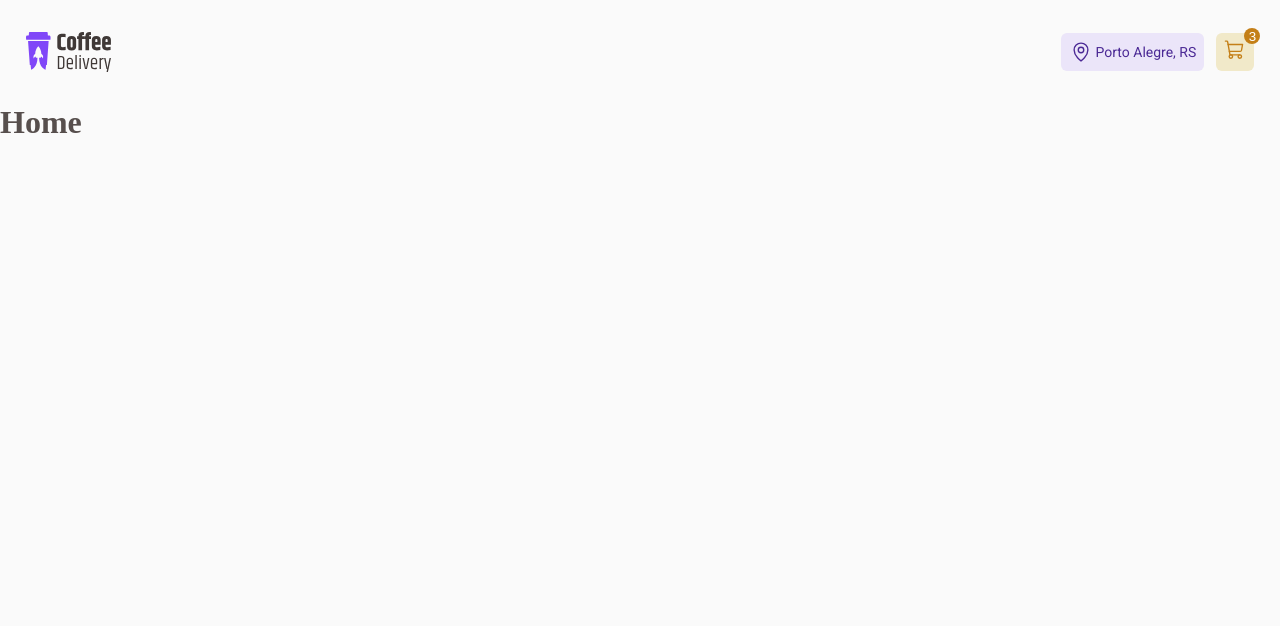
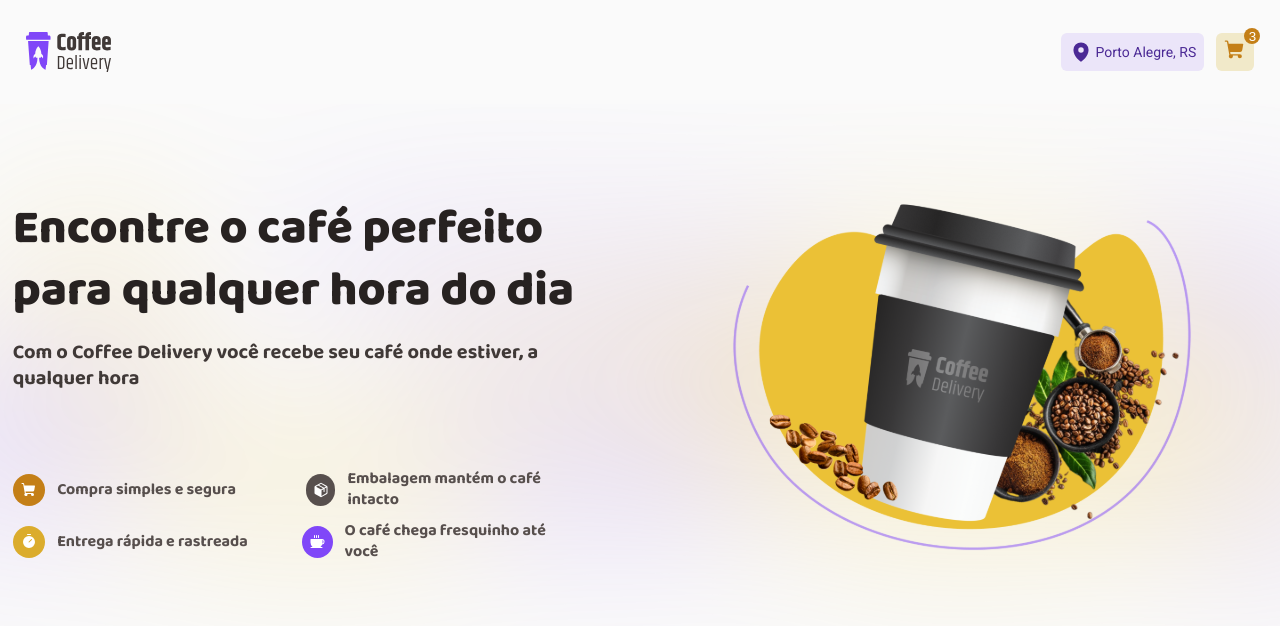
Before and after one commit to GabrielRSiqueira18/project-front_end-course-rocketseat-challange-coffee_delivery, a React (Vite) app: page / in a window 1280 px wide. Shown: the top 626 px of the page. Built offline with nearby package versions, Linux system fonts and the light colour scheme.

Commit message:
Fineshed header

```diff
--- a/src/components/Header/index.tsx
+++ b/src/components/Header/index.tsx
@@ -9,10 +9,10 @@
 
       <div>
         <ButtonLocation>
-          <MapPin size={22}/> Porto Alegre, RS
+          <MapPin size={22} weight="fill"/> Porto Alegre, RS
         </ButtonLocation>
         <ButtonBuy>
-          <ShoppingCart size={22}/>
+          <ShoppingCart size={22} weight="fill"/>
           <span>3</span>
         </ButtonBuy>
       </div>
--- /dev/null
+++ b/src/pages/Home/components/HomeHeaderContainer/index.tsx
@@ -0,0 +1,44 @@
+import { ShoppingCart, Package, Timer, Coffee } from "phosphor-react";
+import { HomeHeaderContainerComponent, ImageHeaderWrapper, TitleContainer, VantageDeliverySingle, VantageDeliverySpanCircle, VantageDeliveryWrapper } from "./styles";
+import headerImage from "../../../../assets/img-header.svg"
+
+export function HomeHeaderContainer() {
+  return (
+    <>
+      <HomeHeaderContainerComponent>
+        <TitleContainer>
+          <section>
+            <h1>Encontre o café perfeito para qualquer hora do dia</h1>
+            <p>Com o Coffee Delivery você recebe seu café onde estiver, a qualquer hora</p>
+          </section>
+          <VantageDeliveryWrapper>
+
+            <VantageDeliverySingle>
+              <VantageDeliverySpanCircle variant="yellowDark"> <p><ShoppingCart size={16} weight="fill"/></p> </VantageDeliverySpanCircle>
+              Compra simples e segura
+            </VantageDeliverySingle>
+
+            <VantageDeliverySingle style={{ position: "relative", left: '4px' }}>
+               <VantageDeliverySpanCircle variant="baseText"> <p><Package size={16} weight="fill"/></p> </VantageDeliverySpanCircle>
+                Embalagem mantém o café intacto
+              </VantageDeliverySingle>
+
+            <VantageDeliverySingle style={{ position: "relative", left: '6px' }}>
+               <VantageDeliverySpanCircle variant="yellow"> <p><Timer size={16} weight="fill"/></p> </VantageDeliverySpanCircle>
+                Entrega rápida e rastreada
+              </VantageDeliverySingle>
+
+            <VantageDeliverySingle>
+               <VantageDeliverySpanCircle variant="purple"> <p><Coffee size={16} weight="fill" /></p> </VantageDeliverySpanCircle>
+                O café chega fresquinho até você
+              </VantageDeliverySingle>
+          </VantageDeliveryWrapper>
+        </TitleContainer>
+
+        <ImageHeaderWrapper>
+          <img src={ headerImage } alt="" />
+        </ImageHeaderWrapper>
+      </HomeHeaderContainerComponent>
+    </>
+  )
+}
--- /dev/null
+++ b/src/pages/Home/components/HomeHeaderContainer/styles.ts
@@ -0,0 +1,137 @@
+import styled from "styled-components"
+
+export const HomeHeaderContainerComponent = styled.div`
+  font-family: 'Baloo 2', cursive;
+
+  width: 100%;
+  max-width: 1440px;
+  display: flex;
+  margin: 0 auto;
+  padding: 5.875rem 1%;
+  gap: 3.5rem;
+
+  @media screen and (max-width: 1280px) {
+    flex-wrap: wrap;
+
+  }
+`
+
+export const TitleContainer = styled.div`
+  max-width: 36.75rem;
+  width: calc(50% - 3.5rem);
+  display: flex;
+  flex-direction: column;
+  gap: 4.125rem;
+
+  @media screen and (max-width: 1280px) {
+    width: 100%;
+  }
+
+  section {
+    display: flex;
+    flex-direction: column;
+    gap: 1rem;
+    flex: 1;
+
+    h1 {
+      color: ${props => props.theme["base-title"]};
+      font-size: 3rem;
+      font-weight: 800;
+      line-height: 1.3;
+    }
+
+    p {
+      font-size: 1.25rem;
+      line-height: 1.3;
+      font-weight: 400;
+      color: ${props => props.theme["base-subtitle"]};
+    }
+
+  }
+`
+
+export const VantageDeliveryWrapper = styled.div`
+  display: grid;
+  width: 36.6875rem;
+  height: 5.25rem;
+  position: relative;
+  right: 25.25px;
+
+  grid-template-columns: 1fr 1fr;
+  grid-template-rows: 1fr 1fr;
+
+  gap: 1.25rem 2.5rem;
+
+  @media screen and (max-width: 1280px) {
+    align-items: left;
+    width: auto;
+  }
+
+  @media screen and (max-width: 600px) {
+    right: 0;
+  }
+`
+
+export const VantageDeliverySingle = styled.div`
+  display: flex;
+  justify-content: center;
+  align-items: center;
+  gap: 0.75rem;
+
+  height: 2rem;
+
+  font-size: 1rem;
+  font-weight: 400;
+  line-height: 1.3;
+  color: ${props => props.theme["base-text"]};
+`
+
+type VantageDeliverySpanCircleVariant = 'yellow' | 'yellowDark' | 'purple' | 'baseText'
+
+interface VantageDeliverySpanCircleProps {
+  variant: VantageDeliverySpanCircleVariant
+}
+
+const vantageDeliverySpanCircleVariant = {
+  yellow: '#DBAC2C',
+  yellowDark: '#C47F17',
+  purple: '#8047F8',
+  baseText: '#574F4D'
+}
+
+export const VantageDeliverySpanCircle = styled.span<VantageDeliverySpanCircleProps>`
+  display: flex;
+  justify-content: center;
+  align-items: center;
+  width: 2rem;
+  height: 2rem;
+  border-radius: 50%;
+
+  p {
+    display: flex;
+    justify-content: center;
+    align-items: center;
+    color: white;
+  }
+
+  ${props => {
+    return `background-color: ${vantageDeliverySpanCircleVariant[props.variant]}`
+  }}
+
+
+
+`
+
+export const ImageHeaderWrapper = styled.div`
+  flex: 1;
+  height: 22.5rem;
+
+  display: flex;
+  justify-content: center;
+  align-items: center;
+
+  @media screen and (max-width: 600px) {
+    display: none;
+  }
+
+`
--- a/src/pages/Home/index.tsx
+++ b/src/pages/Home/index.tsx
@@ -1,5 +1,11 @@
+import { HomeHeaderContainer } from "./components/HomeHeaderContainer";
+import { HomeContainer } from "./styles";
+
+
 export function Home() {
   return(
-    <h1>Home</h1>
+    <HomeContainer>
+      <HomeHeaderContainer />
+    </HomeContainer>
   )
 }
--- a/src/pages/Home/styles.ts
+++ b/src/pages/Home/styles.ts
@@ -0,0 +1,9 @@
+import styled from "styled-components";
+import backgroundHeader from "../../assets/header-bg.svg"
+
+export const HomeContainer = styled.div`
+  width: 100%;
+  height: 34rem;
+
+  background: url(${backgroundHeader}) center/cover no-repeat;
+`
```
Also changed, not shown: src/assets/img-header.svg (added).
